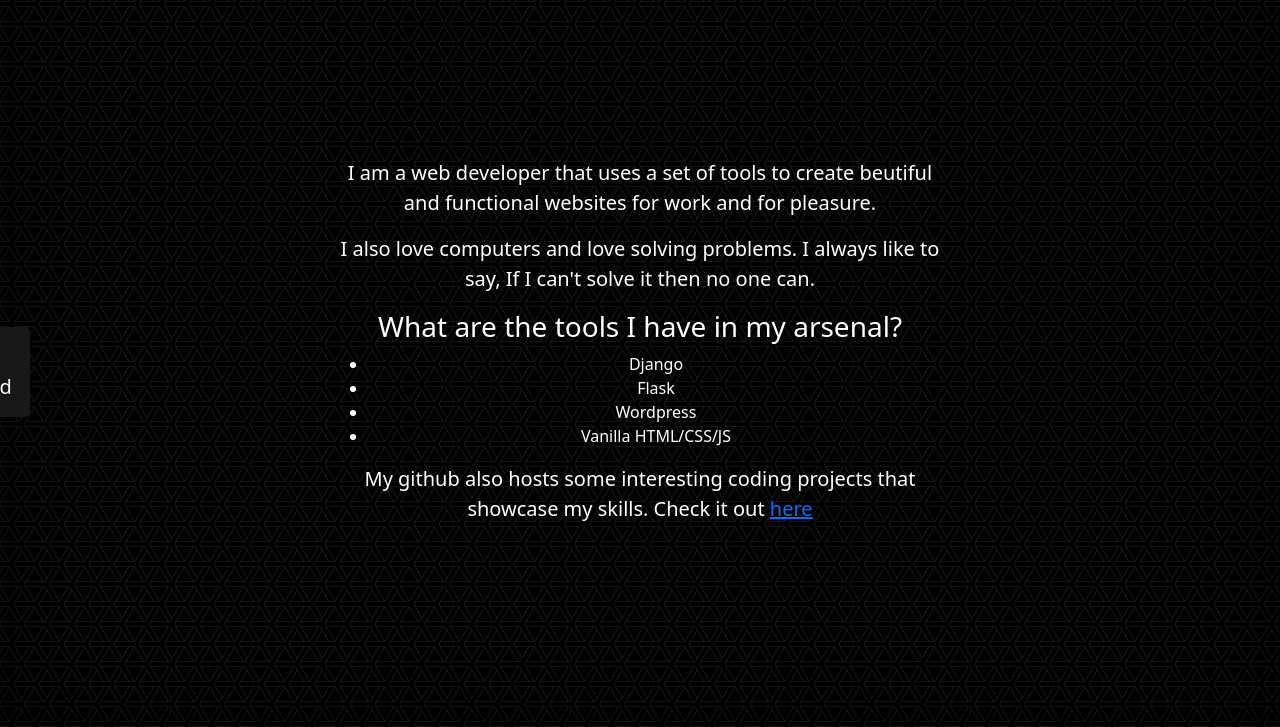
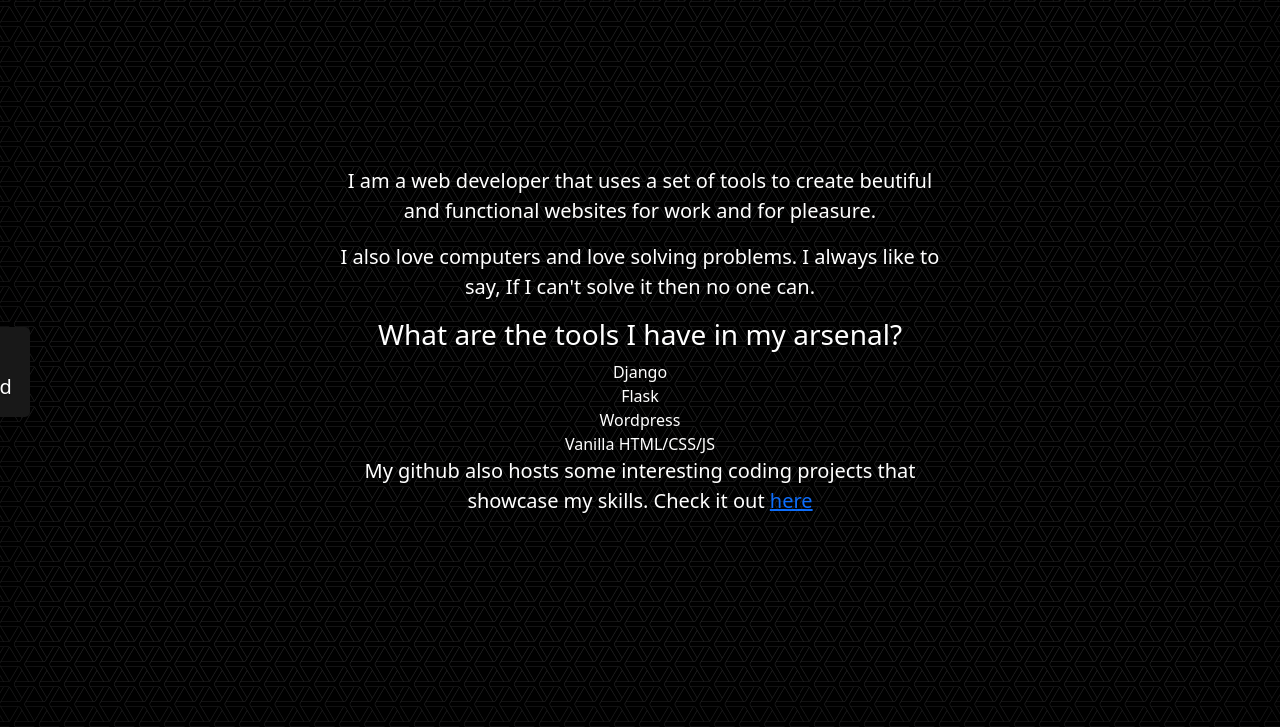
Before and after one commit to eriteria/my-portfolio, a plain HTML site: page about.html in a window 1280 px wide. Shown: the part 73-800 px from the top of the page. Drawn offline with nearby package versions, Linux system fonts and the light colour scheme.

Commit message:
Fixed list of tools

```diff
--- a/about.html
+++ b/about.html
@@ -59,12 +59,11 @@
     <p class="lead">I also love computers and love solving problems. I always like to say, If I can't solve it then no one can.
     </p>
     <h3>What are the tools I have in my arsenal?</h3>
-    <ul>
-      <li>Django</li>
-      <li>Flask</li>
-      <li>Wordpress</li>
-      <li>Vanilla HTML/CSS/JS</li>
-    </ul>
+
+      Django<br>
+      Flask<br>
+      Wordpress<br>
+      Vanilla HTML/CSS/JS<br>
     <p class="lead">My github also hosts some interesting coding projects that showcase my skills. Check it out <a href="https://github.com/eriteria">here</a>
     </p>
   </main>
```
